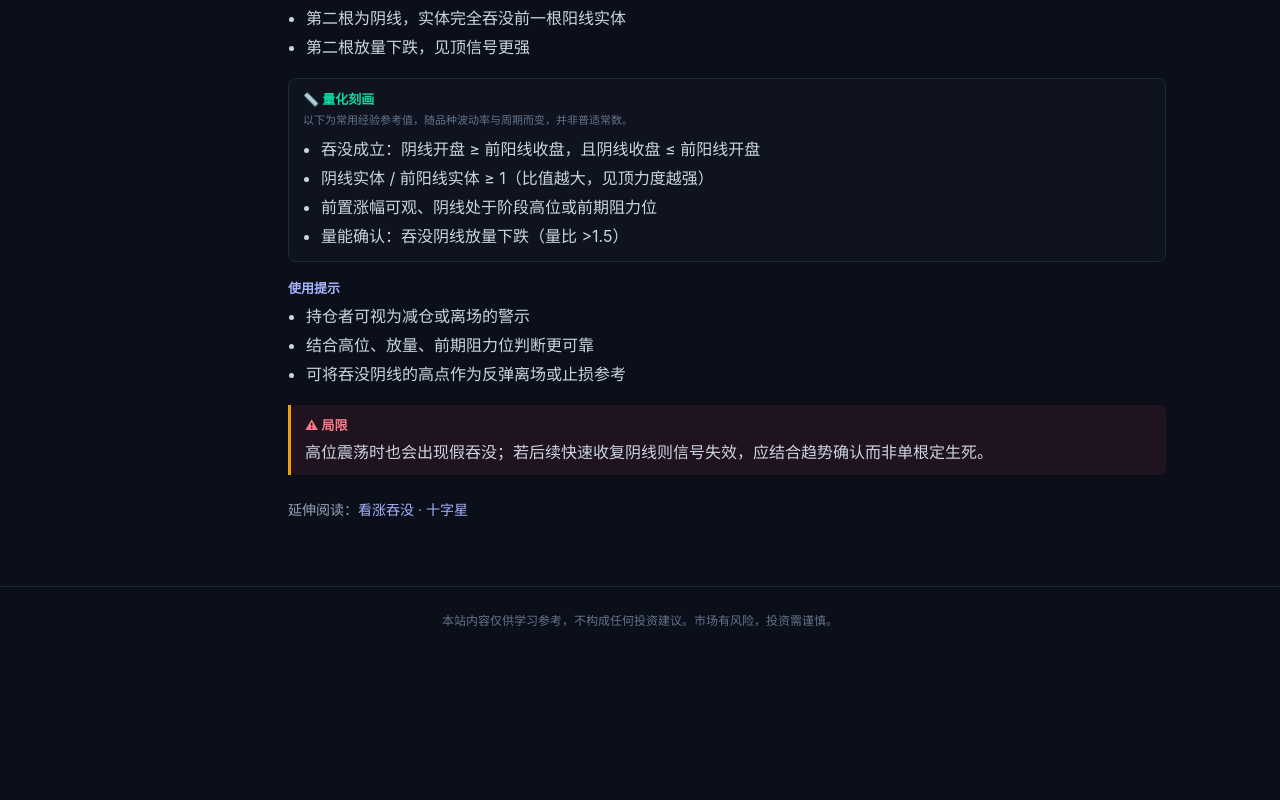
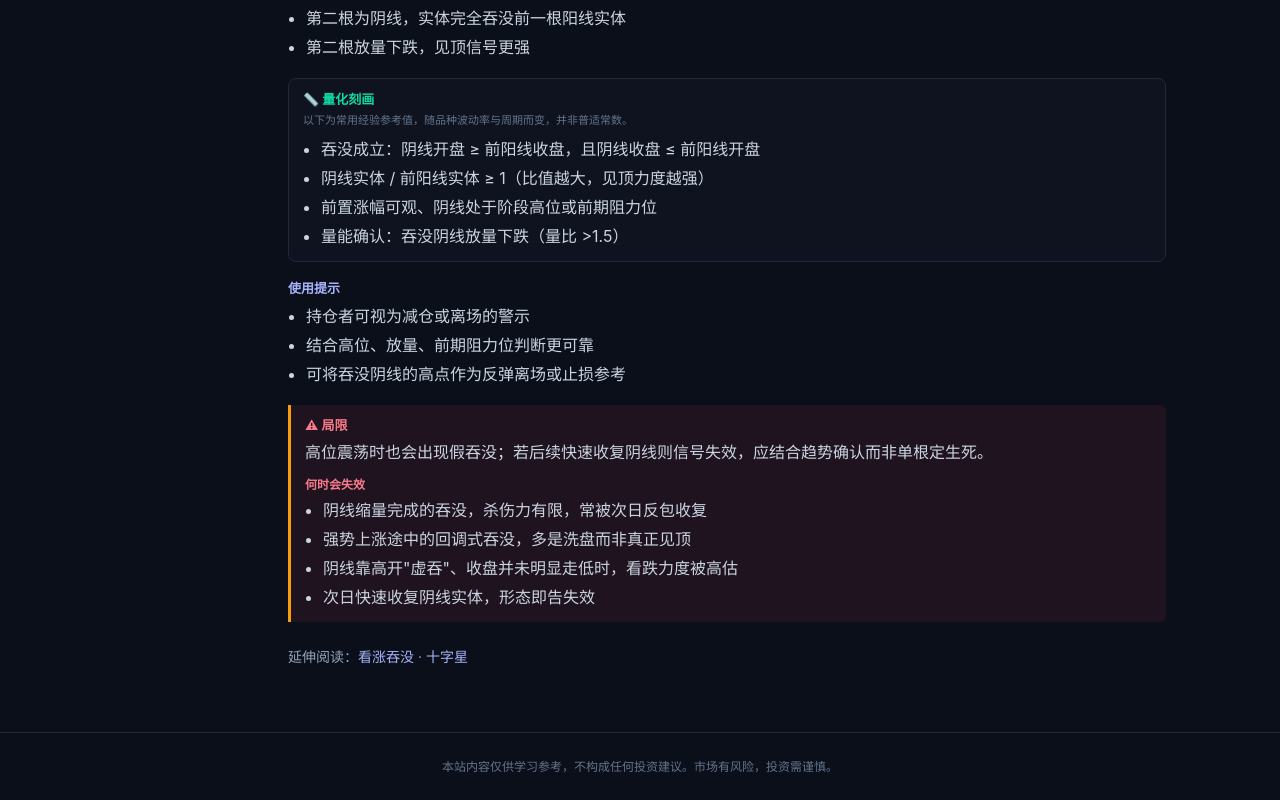
Before and after one commit to windssmile/tanalysis, a React (Vite) app: page /candlestick/bearish-engulfing in a window 1280 px wide. Shown: the part 878-1678 px from the top of the page. Before the commit the page ends 1532 px from the top, so only its background shows below. Built offline with nearby package versions, Linux system fonts and the light colour scheme.

Commit message:
feat: K线板块12条目补失效场景(pitfalls)+完整性断言
hammer 现含 pitfalls，故将 TopicPage 的"无 pitfalls"负例改用 indicator/macd。

Co-Authored-By: Claude Opus 4.8 <noreply@anthropic.com>

```diff
--- a/src/content/topics/candlestick.js
+++ b/src/content/topics/candlestick.js
@@ -25,6 +25,11 @@ export const candlestickTopics = [
         'K线要结合位置（高位/低位）和周期共同解读，单根意义有限',
       ],
       limitation: '单根 K线信息量有限，容易被主力用单日波动误导；务必放在趋势与成交量背景下、结合多根组合来判断。',
+      pitfalls: [
+        '集合竞价、开盘一字板等极端情形下，OHLC 高度重合，实体/影线几乎读不出信息',
+        '复权方式（前复权/后复权/不复权）不同，同一段历史的 K线形状会变样',
+        '日内振幅极小的"一字横线"，只看单根容易误读多空，实为停牌或缩量锁仓',
+      ],
     },
     related: ['hammer', 'doji'],
   },
@@ -55,6 +60,12 @@ export const candlestickTopics = [
         '结合支撑位、成交量萎缩后放大判断更可靠',
       ],
       limitation: '锤子线只是"可能反转"的提示而非确认信号，下跌中继时也会出现长下影；不确认就抢反弹易被套，须设好止损。',
+      pitfalls: [
+        '下跌趋势中途出现的锤子，常只是技术性反抽，随后续跌',
+        '锤子次日未能高开/放量确认，反转往往落空',
+        '弱势股、缩量环境下的锤子可靠性显著下降',
+        '出现在大跌途中而非阶段低位时，更可能是中继而非见底',
+      ],
     },
     related: ['doji', 'bullish-engulfing'],
   },
@@ -84,6 +95,11 @@ export const candlestickTopics = [
         '结合所处位置与成交量综合判断变盘方向',
       ],
       limitation: '十字星只说明分歧加大，并不指明方向；震荡市中频繁出现、参考价值低，必须依赖后续 K线确认。',
+      pitfalls: [
+        '震荡市里十字星遍地都是，几乎没有指示意义',
+        '低位十字星若无量能配合，常只是缩量歇脚而非变盘',
+        '处在强趋势中的十字星，多数被趋势直接吞掉',
+      ],
     },
     related: ['hammer', 'morning-star'],
   },
@@ -113,6 +129,12 @@ export const candlestickTopics = [
         '可将吞没阳线的低点作为止损参考',
       ],
       limitation: '在震荡市中信号频繁且容易失效；若吞没阳线放量却不能延续，可能是诱多，需结合趋势与量能过滤。',
+      pitfalls: [
+        '吞没阳线缩量完成，说明承接不足，反转多半夭折',
+        '阳线靠高开"虚吞"前阴线、盘中却乏力上攻，常是诱多',
+        '下跌趋势尚陡、未到阶段低位时出现，易被次日继续下杀打回',
+        '次日不能站稳吞没阳线低点，形态即告失效',
+      ],
     },
     related: ['bearish-engulfing', 'hammer'],
   },
@@ -142,6 +164,12 @@ export const candlestickTopics = [
         '可将吞没阴线的高点作为反弹离场或止损参考',
       ],
       limitation: '高位震荡时也会出现假吞没；若后续快速收复阴线则信号失效，应结合趋势确认而非单根定生死。',
+      pitfalls: [
+        '阴线缩量完成的吞没，杀伤力有限，常被次日反包收复',
+        '强势上涨途中的回调式吞没，多是洗盘而非真正见顶',
+        '阴线靠高开"虚吞"、收盘并未明显走低时，看跌力度被高估',
+        '次日快速收复阴线实体，形态即告失效',
+      ],
     },
     related: ['bullish-engulfing', 'doji'],
   },
@@ -171,6 +199,11 @@ export const candlestickTopics = [
         '可将形态最低点作为止损参考',
       ],
       limitation: '形态识别较主观，A股常无跳空使其打折；仍需结合趋势、量能与支撑位确认，避免在下跌中继处误判。',
+      pitfalls: [
+        '第三根阳线收复幅度不足首根一半，反转力度存疑',
+        '第三根阳线缩量，反攻缺乏承接，常冲高回落',
+        '处在快速下跌的中段、远未到阶段低位时，更可能是下跌中继的喘息',
+      ],
     },
     related: ['bullish-engulfing', 'hammer', 'evening-star'],
   },
@@ -200,6 +233,11 @@ export const candlestickTopics = [
         '可将第二根阴线高点作为反弹离场或止损参考',
       ],
       limitation: '深入不足一半则不成立；高位震荡中也会出现假信号，需结合趋势与量能，不宜单根定论。',
+      pitfalls: [
+        '阴线深入刚过半、贴着 50% 线时，看跌成色弱，易被次日反包',
+        '第二根缩量收阴，打压力度不足，常被多方迅速收复',
+        '强势趋势中的乌云盖顶，多为冲高洗盘而非真正见顶',
+      ],
     },
     related: ['piercing-line', 'bearish-engulfing', 'evening-star'],
   },
@@ -229,6 +267,11 @@ export const candlestickTopics = [
         '可将第二根阳线低点作为止损参考',
       ],
       limitation: '深入不足一半则不成立；震荡市中信号频繁失效，需结合趋势与量能确认。',
+      pitfalls: [
+        '阳线深入刚过半、贴着 50% 线时，看涨成色弱，易被次日反杀',
+        '第二根缩量收阳，反攻缺乏承接，常冲高回落',
+        '下跌趋势仍陡、未到阶段低位时出现，多被次日继续下探打回',
+      ],
     },
     related: ['dark-cloud-cover', 'bullish-engulfing', 'hammer'],
   },
@@ -258,6 +301,11 @@ export const candlestickTopics = [
         '可将形态最高点作为止损参考',
       ],
       limitation: 'A股常无跳空使形态打折；高位震荡中也会误判，需结合趋势、量能与阻力位确认。',
+      pitfalls: [
+        '第三根阴线深入首根不足一半，见顶力度存疑',
+        '第三根阴线缩量，打压缺乏跟随，常被多方反包收复',
+        '强势上涨途中的黄昏之星，多是冲高洗盘而非真正见顶',
+      ],
     },
     related: ['morning-star', 'dark-cloud-cover', 'shooting-star'],
   },
@@ -287,6 +335,11 @@ export const candlestickTopics = [
         '结合所处位置（高位/低位）与量能判断概率',
       ],
       limitation: '孕线只说明动能收敛、不指明方向，震荡市中频繁出现、参考价值低；必须依赖后续 K线确认突破方向。',
+      pitfalls: [
+        '震荡市里孕线（内含线）极常见，几乎没有变盘价值',
+        '次日向母线实体外的"突破"常是假突破，紧接着反向走',
+        '第二根实体偏大、收敛不明显时，动能衰竭的判断并不可靠',
+      ],
     },
     related: ['doji', 'bullish-engulfing', 'bearish-engulfing'],
   },
@@ -316,6 +369,12 @@ export const candlestickTopics = [
         '结合阻力位、量能判断更可靠',
       ],
       limitation: '流星线只是"可能反转"的提示，上涨中继时也会出现长上影；不确认就摸顶做空风险大，须设好止损。',
+      pitfalls: [
+        '强势上涨中途的长上影，常只是盘中冲高换手，次日继续创新高',
+        '流星次日未能低开/放量下跌确认，见顶往往落空',
+        '突破阻力当日留长上影，可能是放量换手而非真见顶',
+        'A股无做空工具，散户据此摸顶卖出后踏空的风险常被低估',
+      ],
     },
     related: ['hanging-man', 'bearish-engulfing', 'evening-star'],
   },
@@ -345,6 +404,11 @@ export const candlestickTopics = [
         '配合放量、阻力位判断更可靠',
       ],
       limitation: '单根信号、确认前不可贸然离场；强势上涨中长下影也可能只是回踩获支撑，须结合趋势与量能。',
+      pitfalls: [
+        '强势上涨中的长下影，多是盘中回踩获支撑后拉回，并非见顶',
+        '上吊次日未低开/放量下跌确认，见顶信号常落空',
+        '与锤子线形状相同，若误判所处位置（底/顶），结论会完全相反',
+      ],
     },
     related: ['shooting-star', 'hammer', 'dark-cloud-cover'],
   },
```
Also changed, not shown: 2 other files (tests, documents, lock files or other folders).
